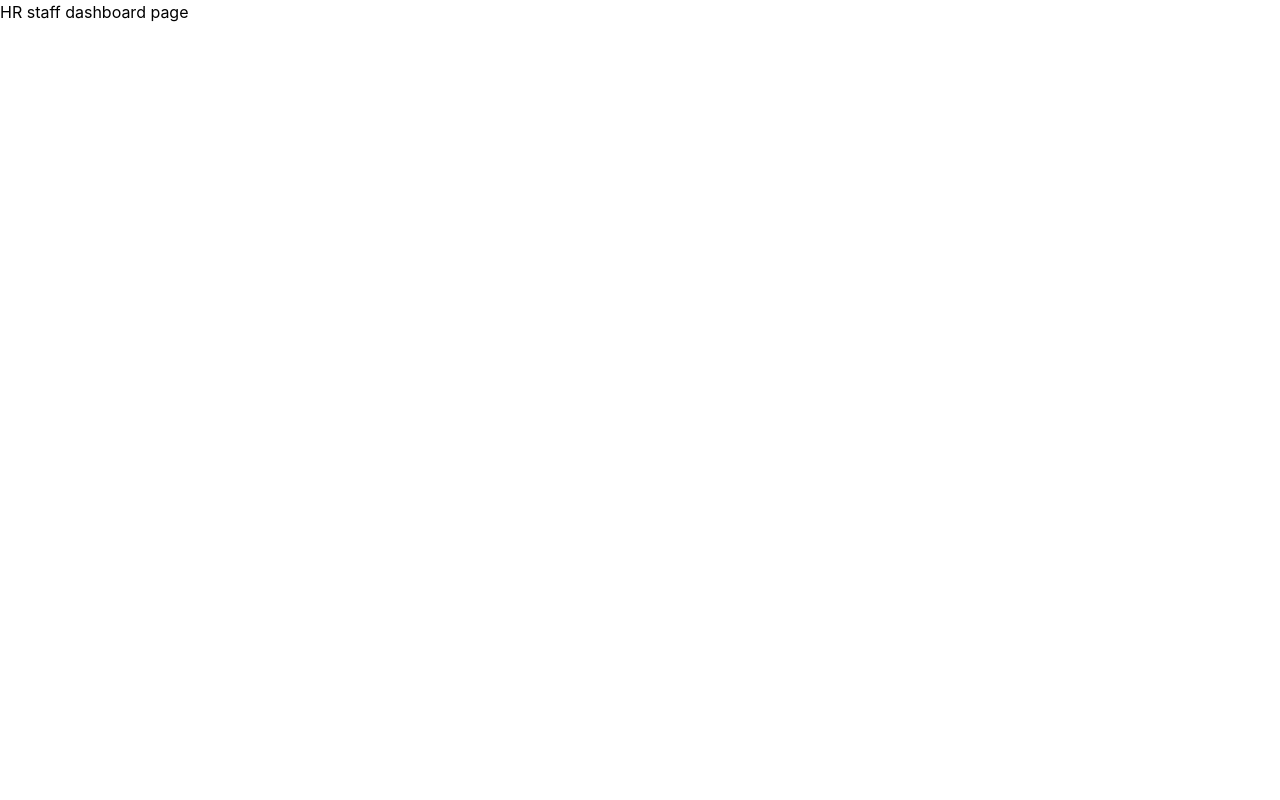
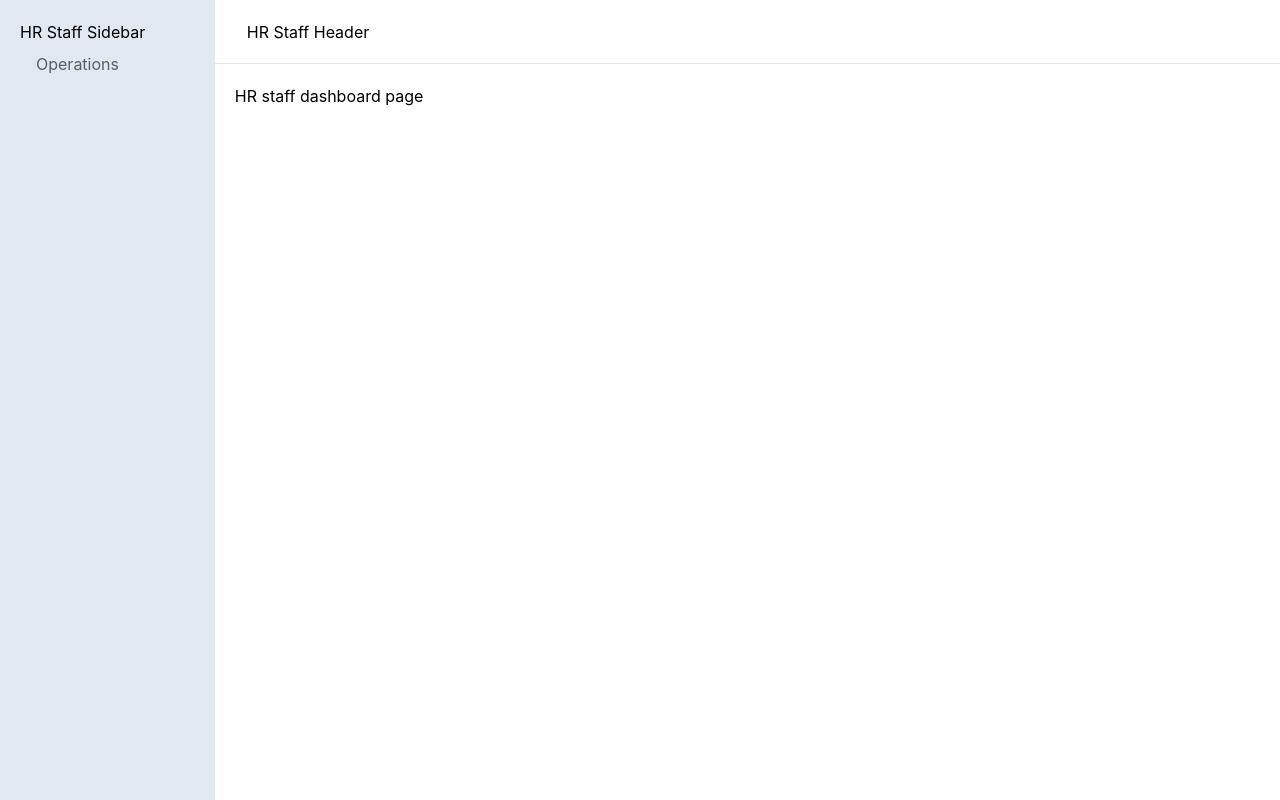
Before and after one commit to dev-St0ic/HR-Internship-Management-System, a React (Vite) app in the folder frontend-hrms/: page /hr-staff in a window 1280 px wide. Built offline with nearby package versions, Linux system fonts and the light colour scheme.

Commit message:
Added operations page
Also added MUI materials

```diff
--- a/frontend-hrms/package.json
+++ b/frontend-hrms/package.json
@@ -10,6 +10,9 @@
     "preview": "vite preview"
   },
   "dependencies": {
+    "@emotion/react": "^11.14.0",
+    "@emotion/styled": "^11.14.1",
+    "@mui/material": "^7.3.9",
     "@tailwindcss/vite": "^4.2.2",
     "react": "^19.2.4",
     "react-dom": "^19.2.4",
--- /dev/null
+++ b/frontend-hrms/src/portals/hr-staff/components/SideBarLayout.jsx
@@ -0,0 +1,46 @@
+import { Outlet, Link as RouterLink } from 'react-router-dom';
+import Link from "@mui/material/Link";
+
+
+const SideBarLayout = () => {
+  return (
+    <div className="flex min-h-screen">
+      <nav className="bg-slate-200 p-5 w-[250px]">
+        <h2>HR Staff Sidebar</h2>
+        <ul>
+          <li className="mb-2">
+            <Link component={RouterLink} to="/hr-staff/operations" sx={{
+                display: "block",
+                px: 2,
+                py: 1,
+                borderRadius: 1.8,
+                color: "text.secondary",
+                textDecoration: "none",
+                transition: "background-color 150ms, color 150ms, box-shadow 150ms",
+                "&:hover": {
+                    backgroundColor: "grey.500",
+                    color: "text.primary",
+                    boxShadow: "0 6px 18px rgba(0, 0, 0, 0.36)",
+                },
+                }}
+            >
+                Operations
+            </Link>
+          </li>
+          {/* <li><Link to="/supervisor">Dashboard</Link></li> */}
+        </ul>
+      </nav>
+      <div className="row w-full">
+        <header className="h-16 border-b border-slate-200 flex items-center px-8">
+          HR Staff Header
+        </header>
+
+        <main style={{ flex: 1, padding: '20px' }}>
+          <Outlet />
+        </main>
+      </div>
+    </div>
+  );
+};
+
+export default SideBarLayout;
--- /dev/null
+++ b/frontend-hrms/src/portals/hr-staff/pages/OperationsPage.jsx
@@ -0,0 +1,8 @@
+export default function SupervisorDashboard() {
+  return (
+    <div>
+      <h1>HR-STAFF OPERATIONS</h1>
+      <p>Welcome!</p>
+    </div>
+  );
+};
--- a/frontend-hrms/src/routes/AppRouter.jsx
+++ b/frontend-hrms/src/routes/AppRouter.jsx
@@ -1,7 +1,8 @@
-
 import { BrowserRouter, Routes, Route, Navigate } from "react-router-dom";
 import SupervisorLayout from '../portals/supervisor/layouts/SupervisorLayout';
 import SupervisorDashboard from '../portals/supervisor/pages/SupervisorDashboard';
+import SideBarLayout from '../portals/hr-staff/components/SideBarLayout';
+import OperationsPage from '../portals/hr-staff/pages/OperationsPage';
 // Temporary placeholders muna
 const Home = () => (
     <>Homee</>
@@ -34,7 +35,11 @@ export const AppRouter = () => {
                 <Route index element={<SupervisorDashboard />} />
             </Route>
 
-            <Route path="/hr-staff/*" element={<HRStaffDashboard />} />
+            <Route path="/hr-staff" element={<SideBarLayout />}>
+                <Route path="operations" element={<OperationsPage />} />
+                <Route index element={<HRStaffDashboard />} />
+            </Route>
+
             <Route path="/hr-admin/*" element={<HRAdminDashboard />} />
 
         </Routes>
```
Also changed, not shown: 1 other file (tests, documents, lock files or other folders).
